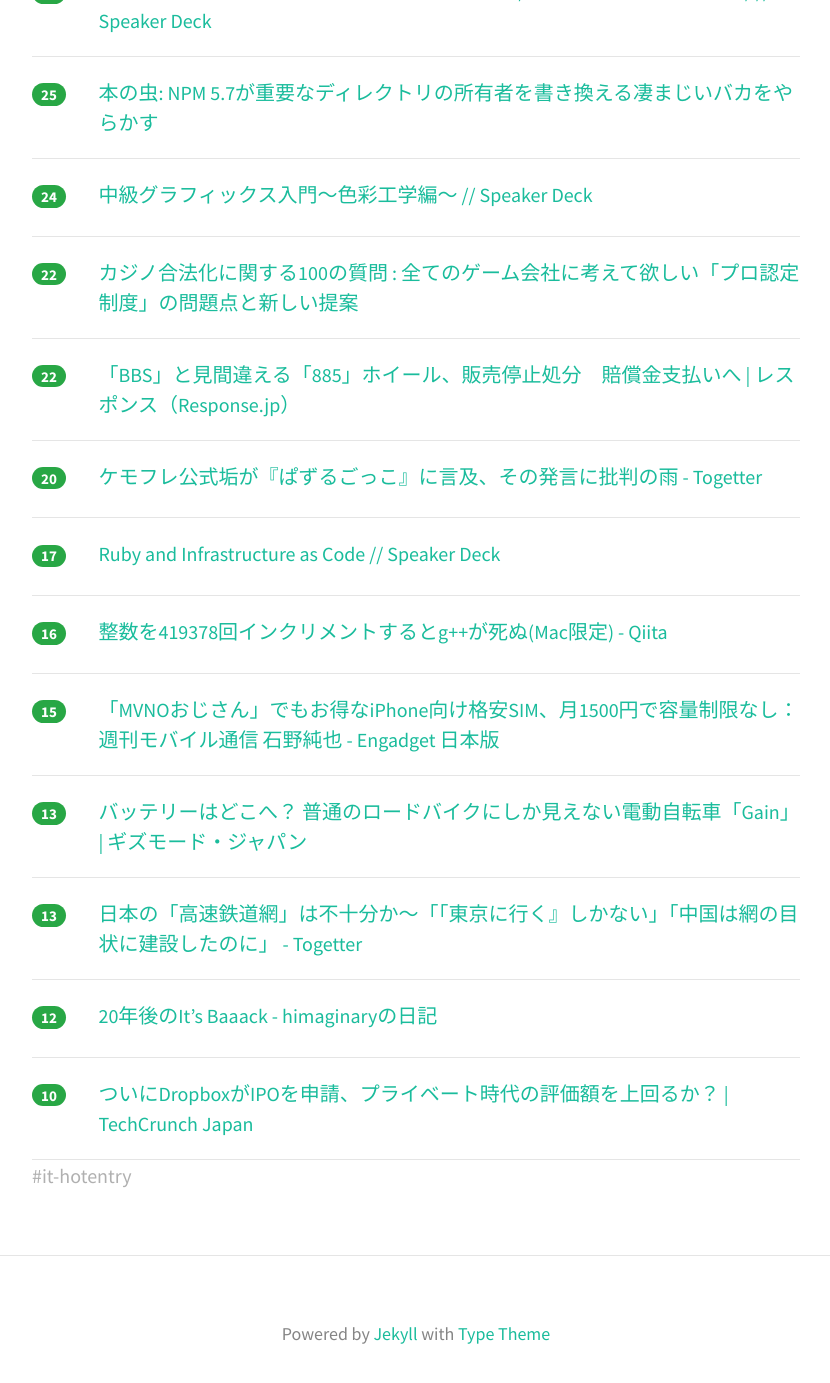
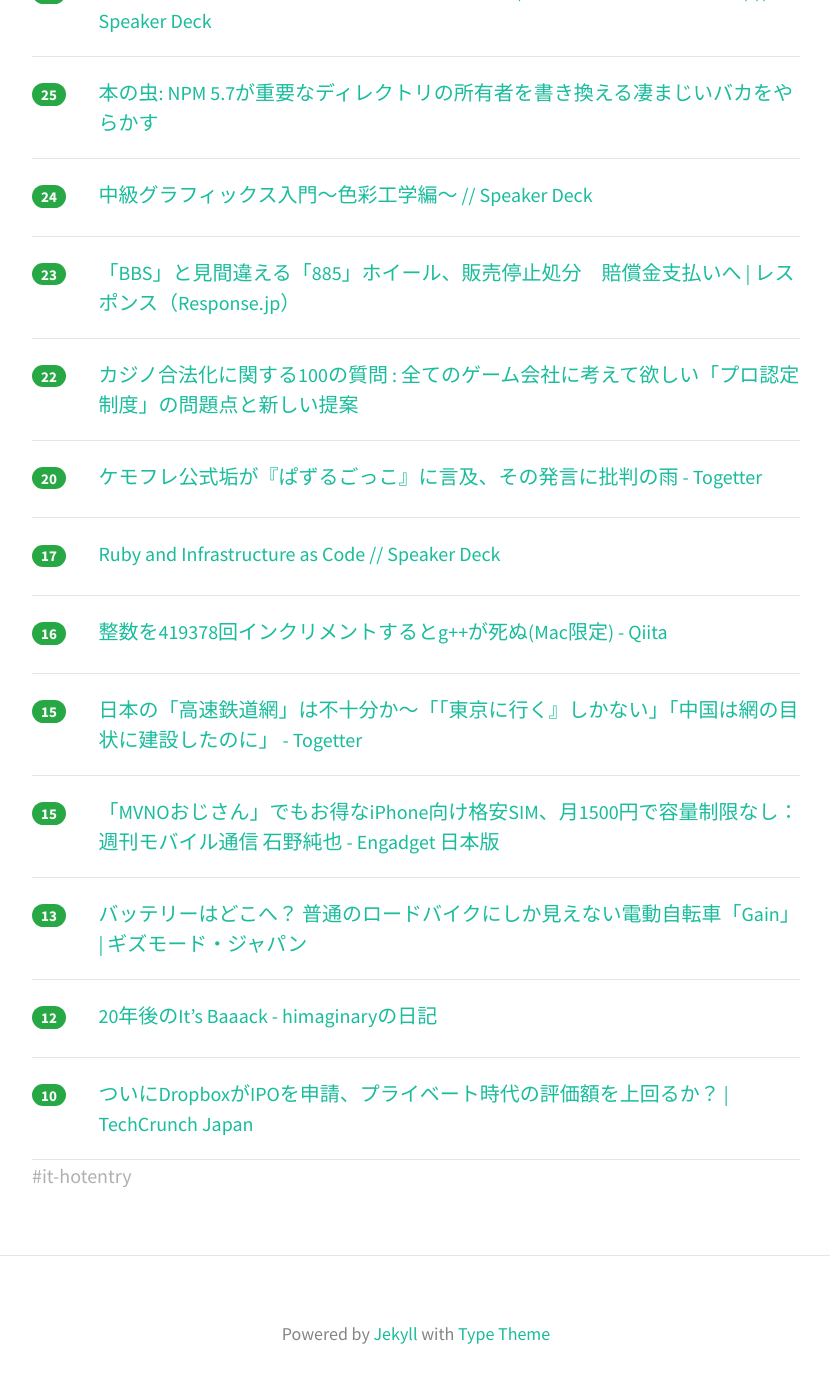
Before and after one commit to yatta47/hatena-matome-site, a Jekyll site: the page built from _posts/2018-02-24-hatena.md, in a window 1280 px wide and 1400 px high, scrolled down 2056 px. Shown: the top 1383 px of the window, without its empty margins (224-1054 px from the left). Built offline with Jekyll 4.4.1, drawn with Linux system fonts in a browser that asks for light colours; nearby versions of some CDN libraries.

Commit message:
Updated 2018-02-24

```diff
--- a/_posts/2018-02-24-hatena.md
+++ b/_posts/2018-02-24-hatena.md
@@ -17,7 +17,7 @@ tags: [it-hotentry]
 </div>
 <hr>
 <div class="row">
-<div class="col-1"><span class="badge badge-pill badge-success h2">273</span></div>
+<div class="col-1"><span class="badge badge-pill badge-success h2">274</span></div>
 <div class="col-11"><a href='https://speakerdeck.com/fukayatsu/esa-dot-iofalseyu-tefang' target='_blank'>esa.ioの育て方 // Speaker Deck</a></div>
 </div>
 <hr>
@@ -107,13 +107,13 @@ tags: [it-hotentry]
 </div>
 <hr>
 <div class="row">
-<div class="col-1"><span class="badge badge-pill badge-success h2">22</span></div>
-<div class="col-11"><a href='http://blog.livedoor.jp/takashikiso_casino/archives/9774274.html' target='_blank'>カジノ合法化に関する100の質問 : 全てのゲーム会社に考えて欲しい「プロ認定制度」の問題点と新しい提案</a></div>
+<div class="col-1"><span class="badge badge-pill badge-success h2">23</span></div>
+<div class="col-11"><a href='https://response.jp/article/2018/02/23/306458.html' target='_blank'>「BBS」と見間違える「885」ホイール、販売停止処分　賠償金支払いへ | レスポンス（Response.jp）</a></div>
 </div>
 <hr>
 <div class="row">
 <div class="col-1"><span class="badge badge-pill badge-success h2">22</span></div>
-<div class="col-11"><a href='https://response.jp/article/2018/02/23/306458.html' target='_blank'>「BBS」と見間違える「885」ホイール、販売停止処分　賠償金支払いへ | レスポンス（Response.jp）</a></div>
+<div class="col-11"><a href='http://blog.livedoor.jp/takashikiso_casino/archives/9774274.html' target='_blank'>カジノ合法化に関する100の質問 : 全てのゲーム会社に考えて欲しい「プロ認定制度」の問題点と新しい提案</a></div>
 </div>
 <hr>
 <div class="row">
@@ -133,17 +133,17 @@ tags: [it-hotentry]
 <hr>
 <div class="row">
 <div class="col-1"><span class="badge badge-pill badge-success h2">15</span></div>
+<div class="col-11"><a href='https://togetter.com/li/1202258' target='_blank'>日本の「高速鉄道網」は不十分か～「「東京に行く』しかない」「中国は網の目状に建設したのに」 - Togetter</a></div>
+</div>
+<hr>
+<div class="row">
+<div class="col-1"><span class="badge badge-pill badge-success h2">15</span></div>
 <div class="col-11"><a href='http://japanese.engadget.com/2018/02/23/mvno-iphone-sim-1500/' target='_blank'>「MVNOおじさん」でもお得なiPhone向け格安SIM、月1500円で容量制限なし：週刊モバイル通信 石野純也 - Engadget 日本版</a></div>
 </div>
 <hr>
 <div class="row">
 <div class="col-1"><span class="badge badge-pill badge-success h2">13</span></div>
 <div class="col-11"><a href='https://www.gizmodo.jp/2018/02/gain-orbea.html' target='_blank'>バッテリーはどこへ？ 普通のロードバイクにしか見えない電動自転車「Gain」 | ギズモード・ジャパン</a></div>
-</div>
-<hr>
-<div class="row">
-<div class="col-1"><span class="badge badge-pill badge-success h2">13</span></div>
-<div class="col-11"><a href='https://togetter.com/li/1202258' target='_blank'>日本の「高速鉄道網」は不十分か～「「東京に行く』しかない」「中国は網の目状に建設したのに」 - Togetter</a></div>
 </div>
 <hr>
 <div class="row">
```
Also changed, not shown: other parts of _posts/2018-02-24-hatena.md (+1 -1 lines).
